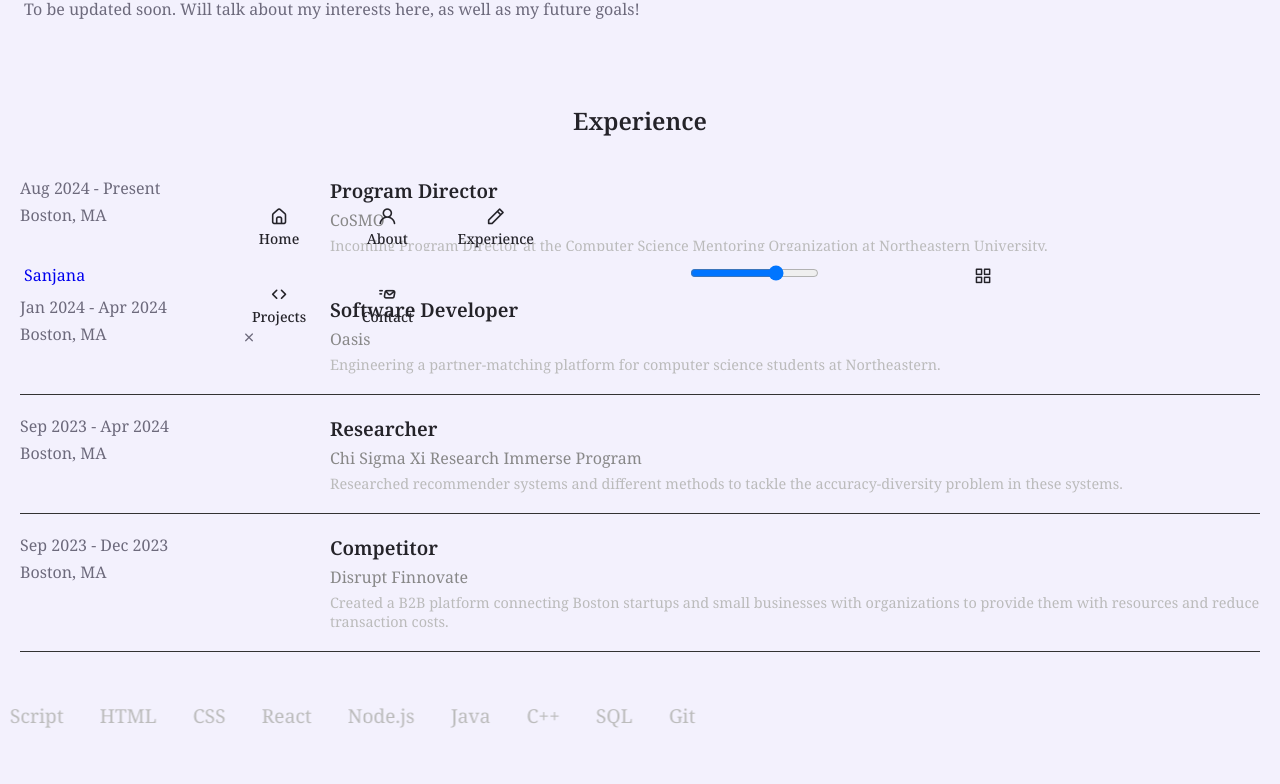
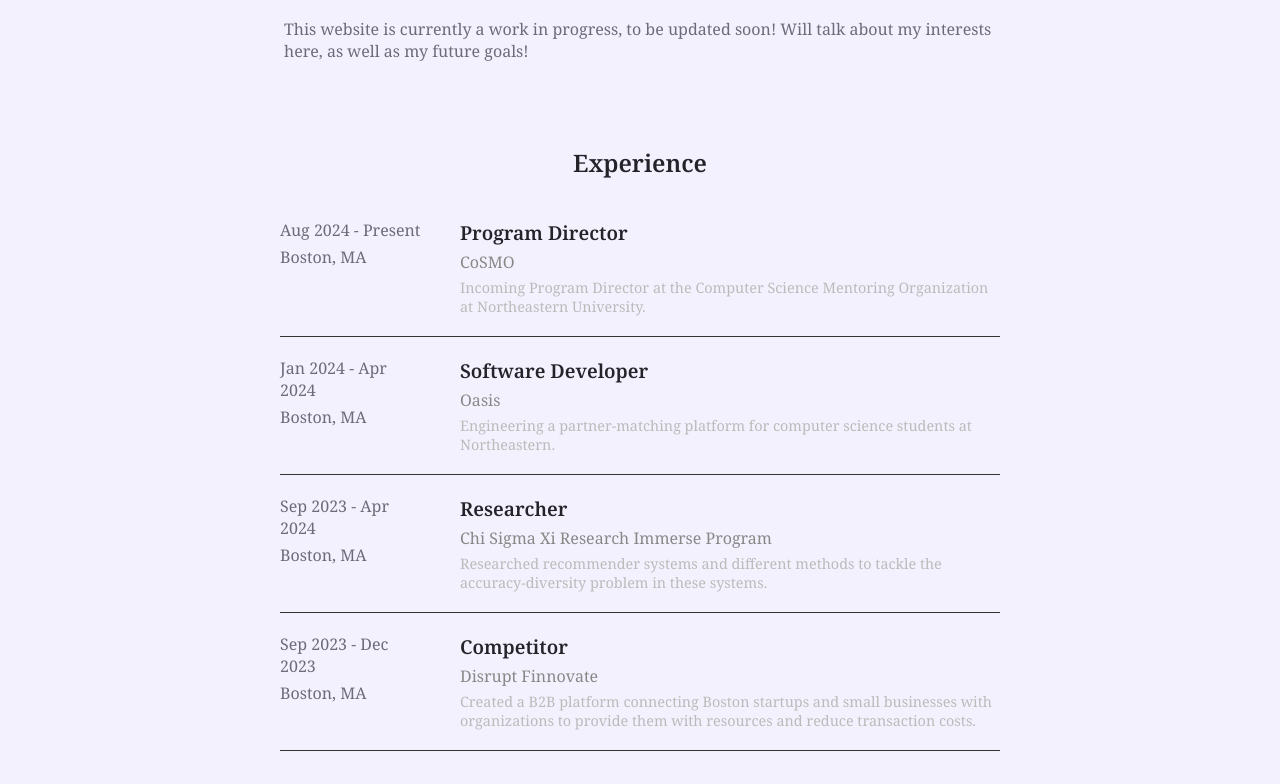
Before and after one commit to sanjana-singhania/sanjana-singhania.github.io, a plain HTML site: page index.html in a window 1280 px wide. Shown: the part 501-1285 px from the top of the page. Drawn offline with nearby package versions, Linux system fonts and the light colour scheme.

Commit message:
removed header (broken) and updated website to look better on desktop

```diff
--- a/assets/css/styles.css
+++ b/assets/css/styles.css
@@ -134,6 +134,12 @@ img {
 }
 
 /*==================== LAYOUT ====================*/
+.outside-container {
+  max-width: 800px;
+  padding: 20px;
+  margin: 0 auto;
+}
+
 .container {
   max-width: 768px;
   margin-left: var(--mb-1-5);
@@ -519,7 +525,7 @@ img {
 }
 
 .footer__bg {
-  background-color: var(--first-color-second);
+  background-color: var(--body-color);
   padding: 1rem 0 1.5rem;
 }
 
--- a/index.html
+++ b/index.html
@@ -17,7 +17,7 @@
     </head>
     <body>
         <!--HEADER-->
-        <header class="header" id="header">
+        <!-- <header class="header" id="header">
             <nav class="nav container">
                 <a href="#" class="nav_logo">Sanjana</a>
                 <div class="nav__menu" id="nav-menu">
@@ -61,9 +61,10 @@
                     </div>
                 </div>
             </nav>
-        </header>
+        </header> -->
 
         <!--MAIN-->
+        <div class="outside-container">
             <main class="main">
                 <!--HOME-->
                 <section class="home section" id="home">
@@ -98,7 +99,7 @@
                 <div class="about__container container grid">
                     <div class="about__content grid">
                         <h2 class="section__title">About Me</h2>
-                    <p class="about__description">To be updated soon. Will talk about my interests here, as well as my future goals!</p>
+                        <p class="about__description">This website is currently a work in progress, to be updated soon! Will talk about my interests here, as well as my future goals!</p>
                     </div>
                 </div>
             </section>
@@ -215,9 +216,6 @@
                         <a href="https://itch.io/profile/TODO" class="contact__social-icon" target="_blank" rel="noopener noreferrer">
                             <i class="uil uil-game-structure"></i> Itch.io
                         </a>
-                    <a href="https://itch.io/profile/TODO" class="contact__social-icon" target="_blank" rel="noopener noreferrer">
-                        <i class="uil uil-discord"></i> Discord
-                    </a>
                     </div>
                 </div>
             </section>
@@ -255,6 +253,7 @@
                     <p class="footer__copyright">&#169; Sanjana. All rights reserved.</p>
                 </div>
             </footer>
+        </div>
 
         <!--SCROLL TOP-->
 
```
Lines whose indentation alone changed are shown as unchanged.
